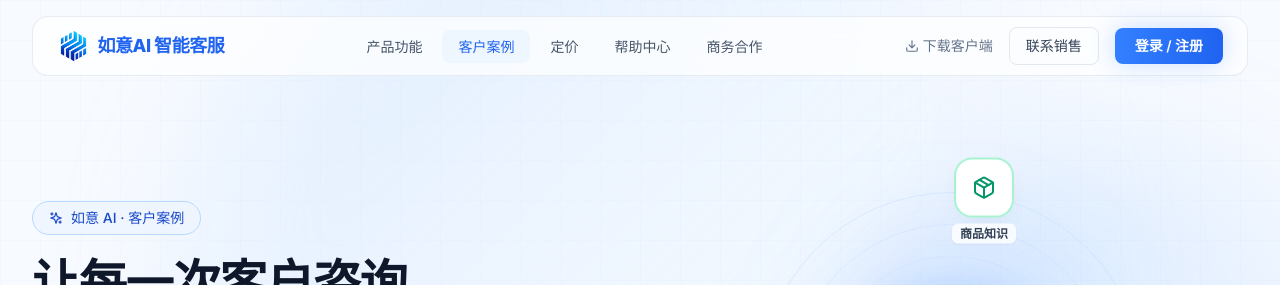
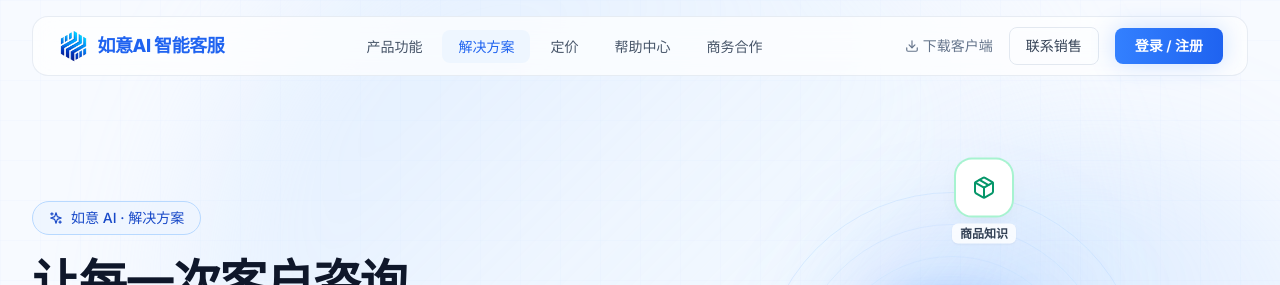
Before and after one commit to jessieoversea09/AI-CS, a React (Vite) app: page /cases in a window 1280 px wide. Shown: the top 285 px of the page. Built offline with nearby package versions, Linux system fonts and the light colour scheme.

Commit message:
Updated CasesPage.tsx

```diff
--- a/src/components/Footer.tsx
+++ b/src/components/Footer.tsx
@@ -8,7 +8,7 @@ const columns = [
   },
   {
     title: '公司',
-    links: ['关于我们', '客户案例', '合作与支持', '加入我们', '联系我们'],
+    links: ['关于我们', '解决方案', '合作与支持', '加入我们', '联系我们'],
   },
 ];
 
--- a/src/components/Navbar.tsx
+++ b/src/components/Navbar.tsx
@@ -5,7 +5,7 @@ import { Link, useLocation } from 'react-router-dom';
 
 const navLinks = [
   { label: '产品功能', href: '/features' },
-  { label: '客户案例', href: '/cases' },
+  { label: '解决方案', href: '/cases' },
   { label: '定价', href: '/pricing' },
   { label: '帮助中心', href: '/help' },
   { label: '商务合作', href: '/cooperation' },
--- a/src/pages/CasesPage.tsx
+++ b/src/pages/CasesPage.tsx
@@ -122,7 +122,7 @@ function HeroSection() {
           >
             <span className="inline-flex items-center gap-2 px-4 py-1.5 rounded-full border border-brand-200 bg-brand-50/80 text-brand-700 text-sm font-medium">
               <Sparkles className="w-3.5 h-3.5" />
-              如意 AI · 客户案例
+              如意 AI · 解决方案
             </span>
 
             <h1 className="mt-6 text-4xl sm:text-5xl font-extrabold tracking-tight text-slate-900 leading-[1.15]">
```
